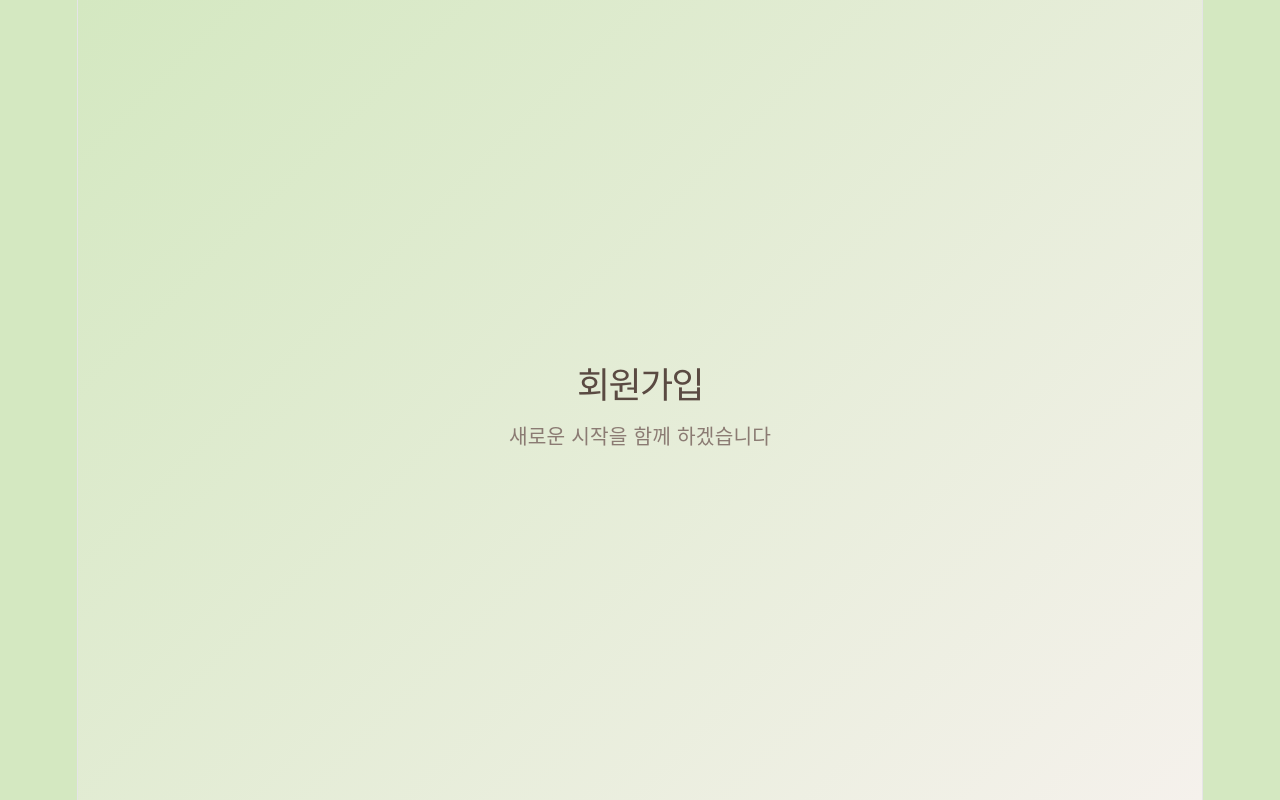
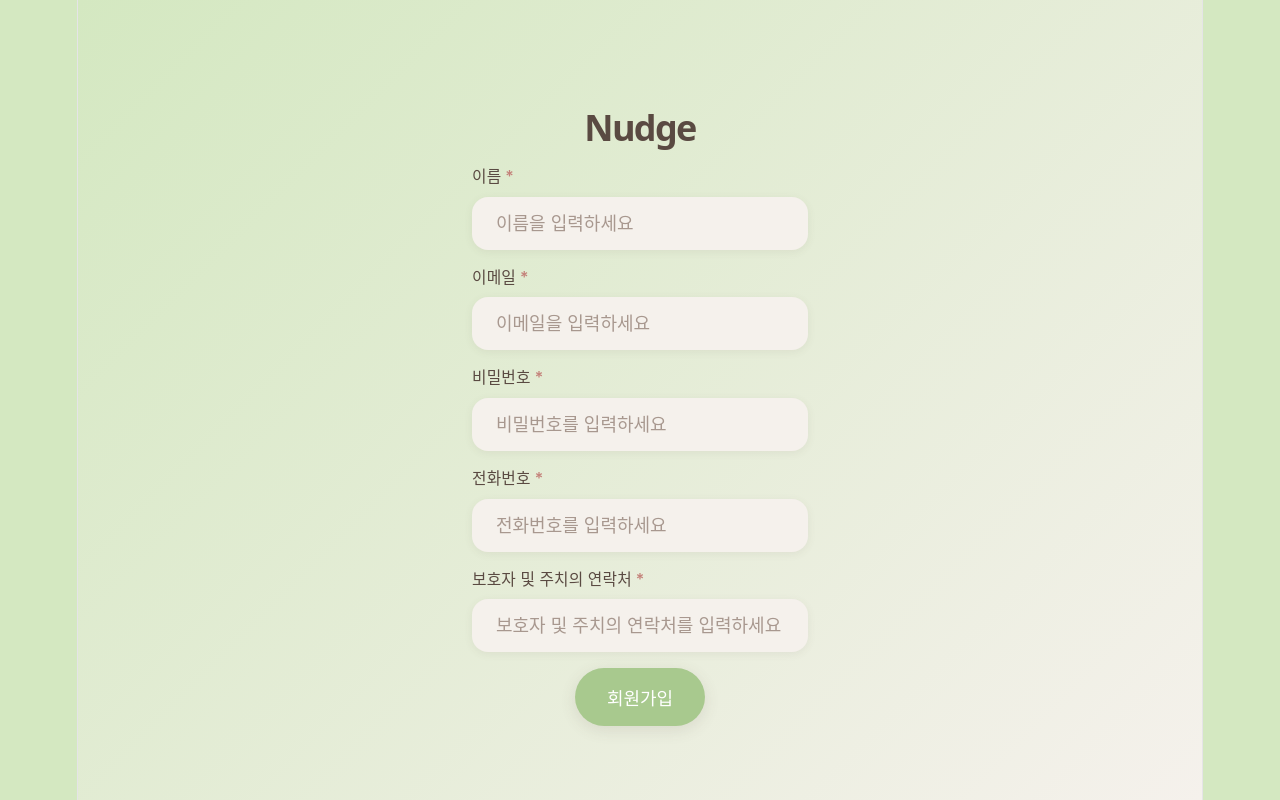
Before and after one commit to ghdtjdud/OSS_Nudge, a React (Vite) app: page /signup in a window 1280 px wide. Built offline with nearby package versions, Linux system fonts and the light colour scheme; the HTML template or start-up script is replaced by a standard one.

Commit message:
로그인/회원가입 페이지 구현

```diff
--- a/src/pages/LoginPage.jsx
+++ b/src/pages/LoginPage.jsx
@@ -1,13 +1,60 @@
+import { useState } from 'react'
+import { useNavigate } from 'react-router-dom'
 import PageLayout from '../components/PageLayout'
+import TextInput from '../components/TextInput'
+import Button from '../components/Button'
 
 export default function LoginPage() {
+  const navigate = useNavigate()
+  const [email, setEmail] = useState('')
+  const [password, setPassword] = useState('')
+
+  const handleLogin = () => {
+    if (!email.trim() || !password.trim()) {
+      alert('이메일과 비밀번호를 모두 입력해주세요.')
+      return
+    }
+
+    localStorage.setItem('isLoggedIn', 'true')
+    navigate('/intro')
+  }
+
+  const handleSignUp = () => {
+    navigate('/signup')
+  }
+
   return (
     <PageLayout>
-      <div className="container">
-        <h1 className="title">Nudge</h1>
-        <p className="subtitle text-center">
-          AI 상담사와 함께 천천히 한걸음씩 나아가요
-        </p>
+      <div className="login-page">
+        <div className="login-card">
+          <h1 className="title text-center">Nudge</h1>
+          <div className="login-form">
+            <TextInput
+              label="이메일"
+              type="email"
+              value={email}
+              onChange={(e) => setEmail(e.target.value)}
+              placeholder="이메일을 입력하세요"
+              required
+            />
+            <TextInput
+              label="비밀번호"
+              type="password"
+              value={password}
+              onChange={(e) => setPassword(e.target.value)}
+              placeholder="비밀번호를 입력하세요"
+              required
+            />
+            <div className="button-group">
+              <Button onClick={handleLogin} variant="primary">
+                로그인
+              </Button>
+              <Button onClick={handleSignUp} variant="secondary">
+                회원가입
+              </Button>
+            </div>
+          </div>
+        </div>
       </div>
     </PageLayout>
   )
--- a/src/pages/SignUpPage.jsx
+++ b/src/pages/SignUpPage.jsx
@@ -1,13 +1,93 @@
+import { useState } from 'react'
+import { useNavigate } from 'react-router-dom'
 import PageLayout from '../components/PageLayout'
+import TextInput from '../components/TextInput'
+import Button from '../components/Button'
 
 export default function SignUpPage() {
+  const navigate = useNavigate()
+  const [name, setName] = useState('')
+  const [email, setEmail] = useState('')
+  const [password, setPassword] = useState('')
+  const [phone, setPhone] = useState('')
+  const [guardianContact, setGuardianContact] = useState('')
+
+  const handleSignUp = () => {
+    if (
+      !name.trim() ||
+      !email.trim() ||
+      !password.trim() ||
+      !phone.trim() ||
+      !guardianContact.trim()
+    ) {
+      alert('모든 필수 항목을 입력해주세요.')
+      return
+    }
+
+    const userInfo = {
+      name,
+      email,
+      password,
+      phone,
+      guardianContact
+    }
+
+    localStorage.setItem('userInfo', JSON.stringify(userInfo))
+    alert('회원가입이 완료되었습니다.')
+    navigate('/')
+  }
+
   return (
     <PageLayout>
-      <div className="container">
-        <h1 className="title">회원가입</h1>
-        <p className="subtitle text-center">
-          새로운 시작을 함께 하겠습니다
-        </p>
+      <div className="signup-page">
+        <div className="signup-card">
+          <h1 className="title text-center">Nudge</h1>
+          <div className="signup-form">
+            <TextInput
+              label="이름"
+              value={name}
+              onChange={(e) => setName(e.target.value)}
+              placeholder="이름을 입력하세요"
+              required
+            />
+            <TextInput
+              label="이메일"
+              type="email"
+              value={email}
+              onChange={(e) => setEmail(e.target.value)}
+              placeholder="이메일을 입력하세요"
+              required
+            />
+            <TextInput
+              label="비밀번호"
+              type="password"
+              value={password}
+              onChange={(e) => setPassword(e.target.value)}
+              placeholder="비밀번호를 입력하세요"
+              required
+            />
+            <TextInput
+              label="전화번호"
+              type="tel"
+              value={phone}
+              onChange={(e) => setPhone(e.target.value)}
+              placeholder="전화번호를 입력하세요"
+              required
+            />
+            <TextInput
+              label="보호자 및 주치의 연락처"
+              value={guardianContact}
+              onChange={(e) => setGuardianContact(e.target.value)}
+              placeholder="보호자 및 주치의 연락처를 입력하세요"
+              required
+            />
+            <div className="button-group">
+              <Button onClick={handleSignUp} variant="primary">
+                회원가입
+              </Button>
+            </div>
+          </div>
+        </div>
       </div>
     </PageLayout>
   )
```
